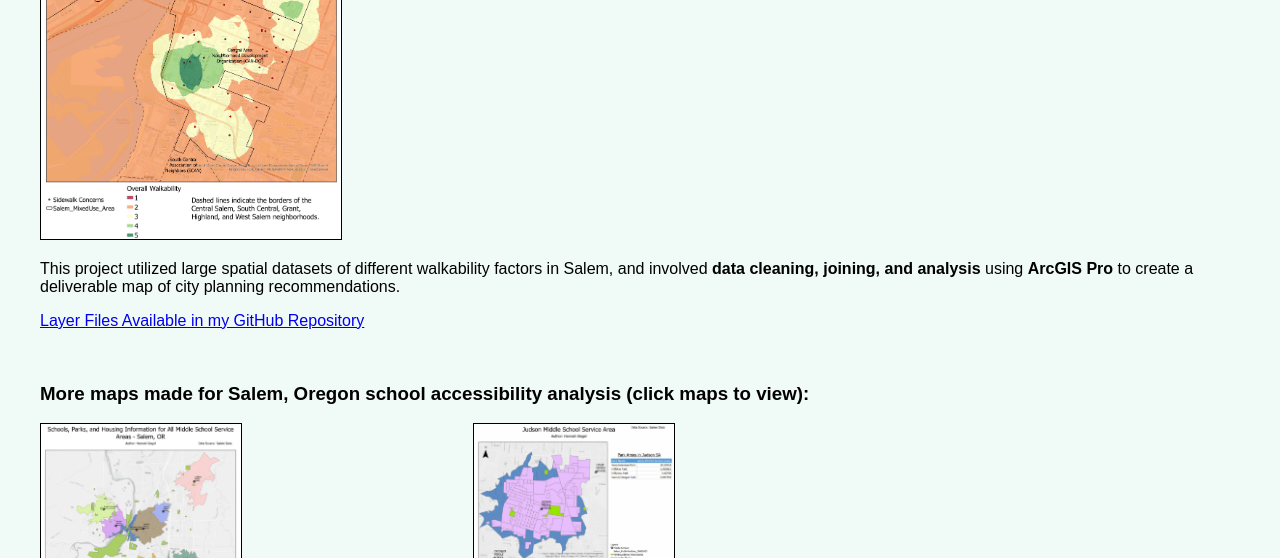
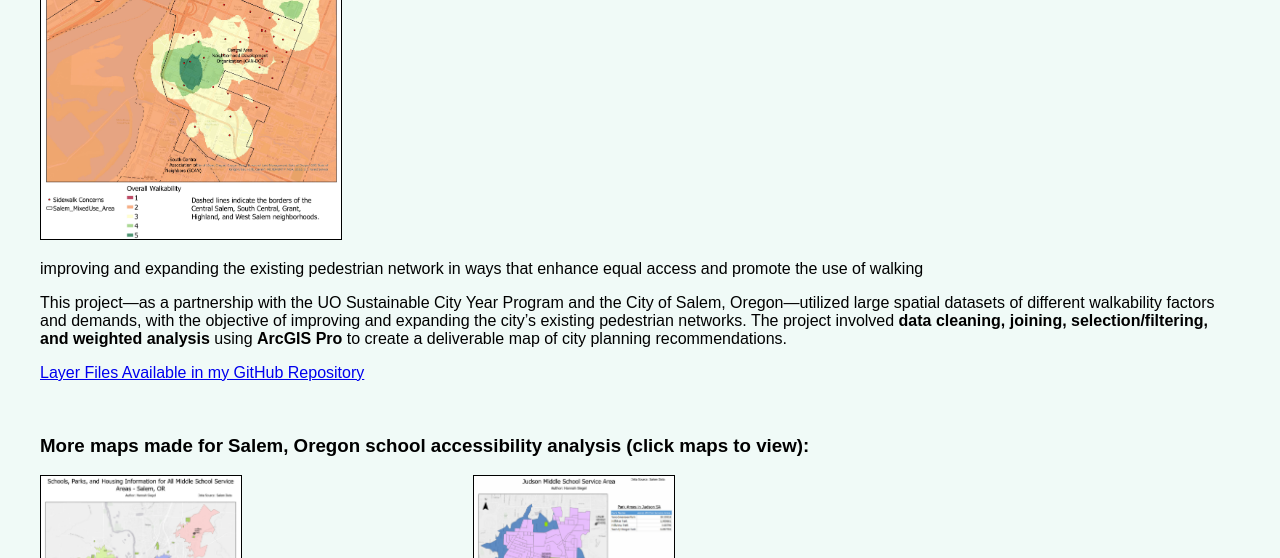
Before and after one commit to siegelhannah/portfolio, a Jekyll site: the page built from Projects.md, in a window 1280 px wide and 900 px high, scrolled down 1504 px, cut to the strip 0-558 px from the top of the window. Built offline with Jekyll 4.4.1, drawn with Linux system fonts in a browser that asks for light colours.

Commit message:
Update Projects.md

```diff
--- a/Projects.md
+++ b/Projects.md
@@ -57,7 +57,10 @@ This project used **supervised classification models** and **remote sensing tech
     <img src="{{ site.baseurl }}/assets/FinalMapNeighborhoodIssues.jpg" alt="Salem Walkability Map" style="width: 300px; border: 1px solid black;">
 </a><br>
 
-This project utilized large spatial datasets of different walkability factors in Salem, and involved **data cleaning, joining, and analysis** using **ArcGIS Pro** to create a deliverable map of city planning recommendations.
+improving and expanding the existing pedestrian network in
+ways that enhance equal access and promote the use of walking
+
+This project—as a partnership with the UO Sustainable City Year Program and the City of Salem, Oregon—utilized large spatial datasets of different walkability factors and demands, with the objective of improving and expanding the city's existing pedestrian networks. The project involved **data cleaning, joining, selection/filtering, and weighted analysis** using **ArcGIS Pro** to create a deliverable map of city planning recommendations.
 
 [Layer Files Available in my GitHub Repository](https://github.com/siegelhannah/Salem-Walkability)
 
```
